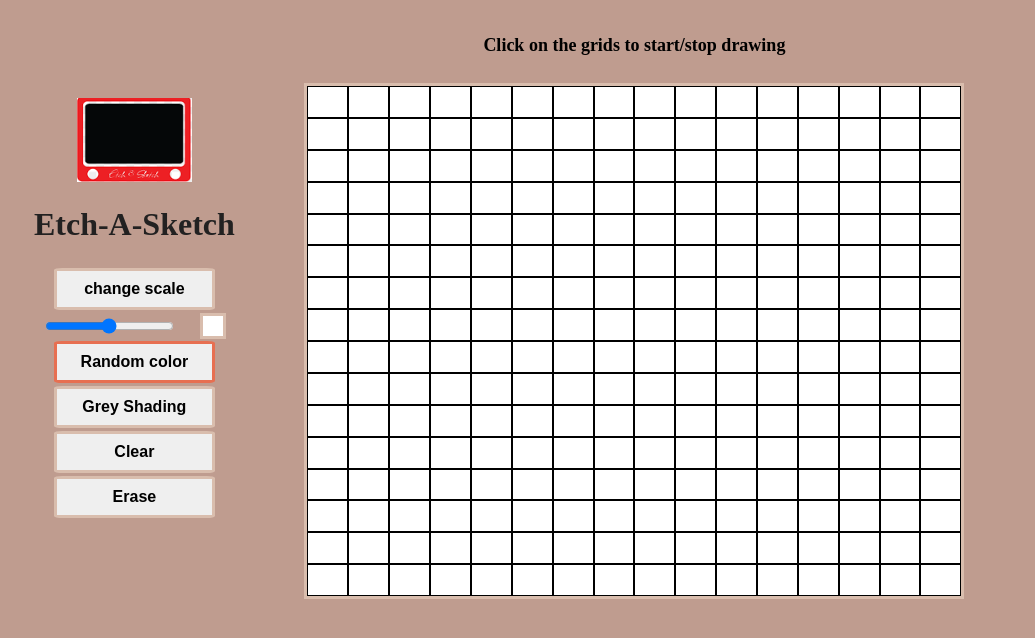
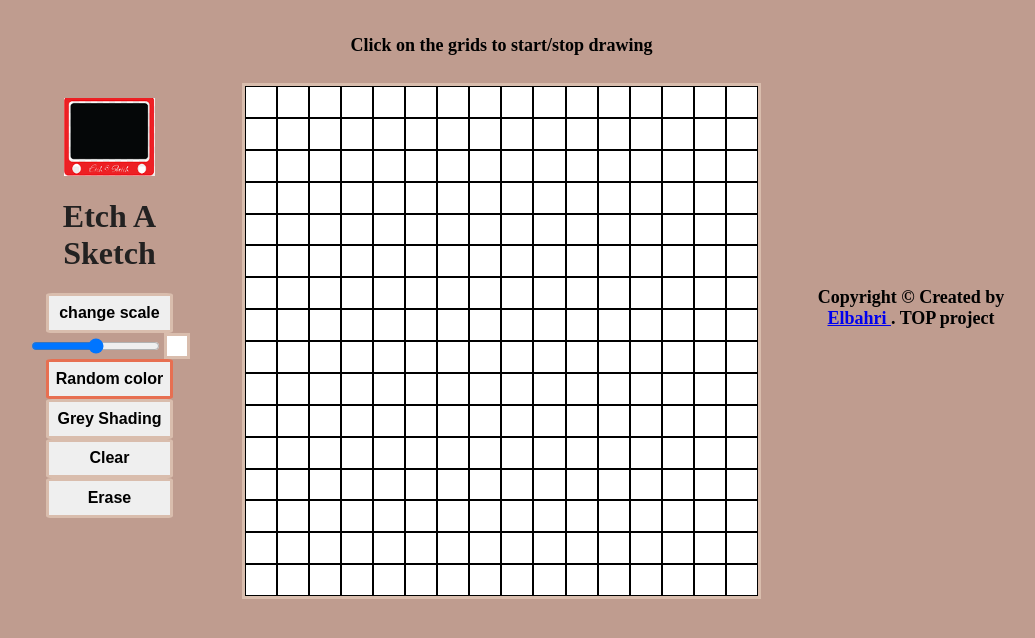
Before and after one commit to krimoelbahri/Etch_A_Sketch, a plain HTML site: page index.html in a window 1280 px wide. Shown: the whole page, without its empty margins (121-1156 px from the left). Drawn offline with Linux system fonts and the light colour scheme.

Commit message:
added my github

```diff
--- a/index.html
+++ b/index.html
@@ -9,8 +9,8 @@
 </head>
 <body class="flexR">
     <div class="header flexC" >
-        <img src="images/images (1).png" alt="Etch-A-Sketch picture ">
-        <h1>Etch-A-Sketch</h1>
+        <img src="images/images (1).png" alt="Etch A Sketch picture ">
+        <h1>Etch A Sketch</h1>
         <button id="changeScaleBtn">change scale</button>
         <label for="range" class="range flexR">
             <input type="range" min="2" max="64" id="rangeBtn">
@@ -25,6 +25,7 @@
         <p>Click on the grids to start/stop drawing</p>
         <div id="gridContainer" class="container"></div>
     </div>
+    <p>Copyright © Created by <a href=https://github.com/krimoelbahri> Elbahri </a>. TOP project</p>
 <script src="Scripts/script.js"></script>
 </body>
 </html>
```
